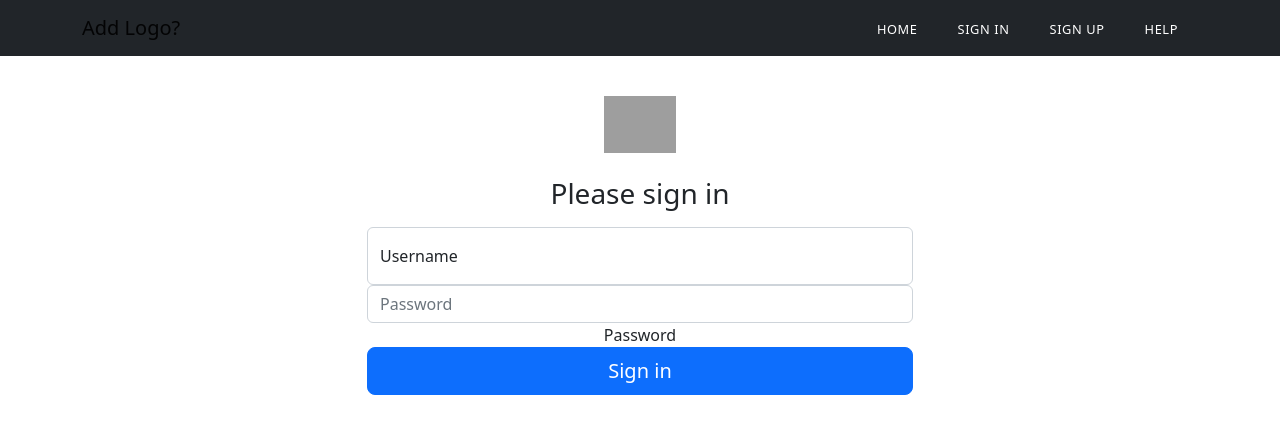
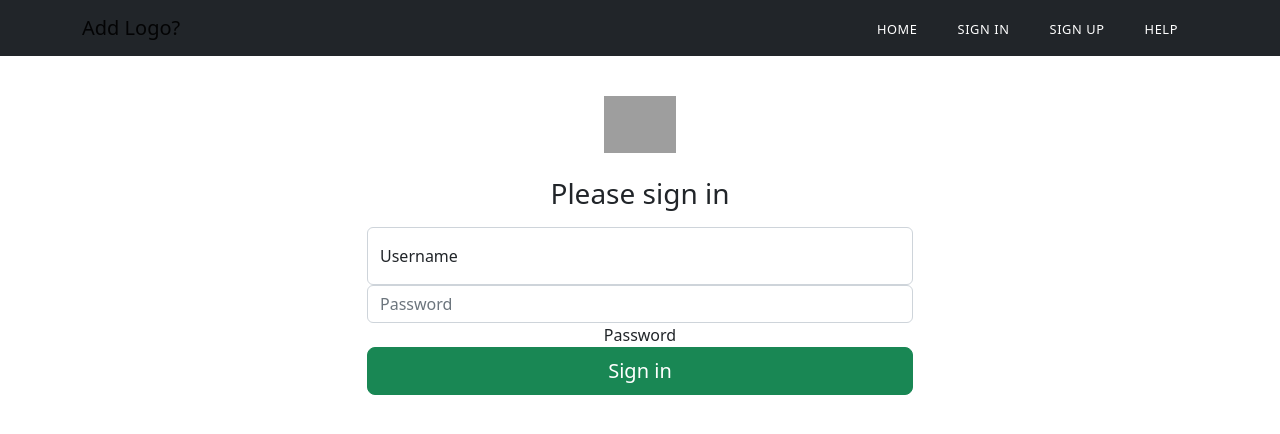
Before and after one commit to smcconaha/plant-people-frontend, a React (Create React App) app in the folder plants/: page /login in a window 1280 px wide. Shown: the top 434 px of the page. Built offline with nearby package versions, Linux system fonts and the light colour scheme; grey boxes are pictures that could not be loaded.

Commit message:
Added formatting for login

```diff
--- a/plants/src/components/user/Login.js
+++ b/plants/src/components/user/Login.js
@@ -62,7 +62,7 @@ const Login = () => {
                     />
                     <label htmlFor="floatingPassword">Password</label>
                   </div>
-                  <input className="w-100 btn btn-lg btn-primary"
+                  <input className="w-100 btn btn-lg btn-success"
                     type="submit"
                     value="Sign in"
                   />
```
